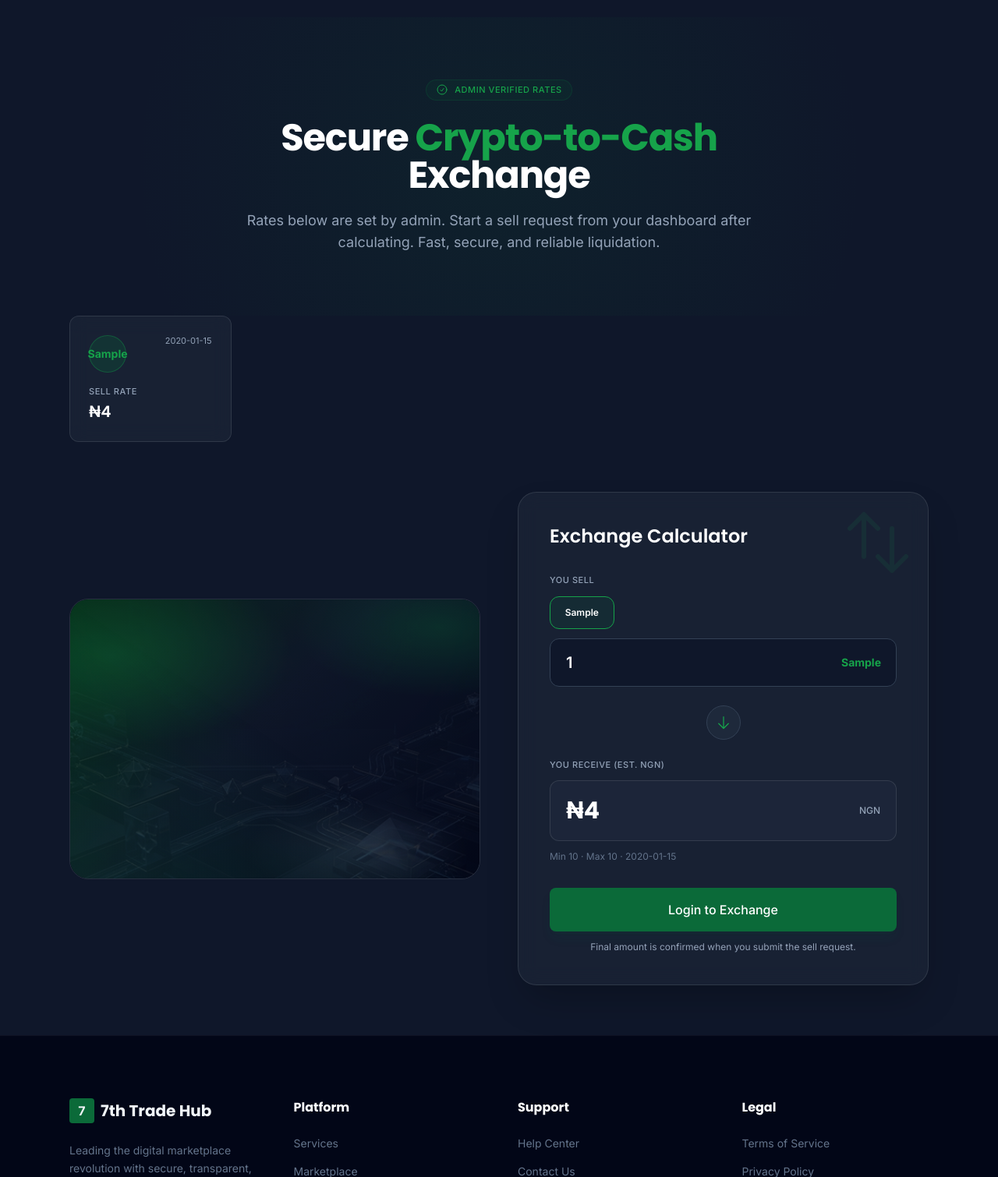
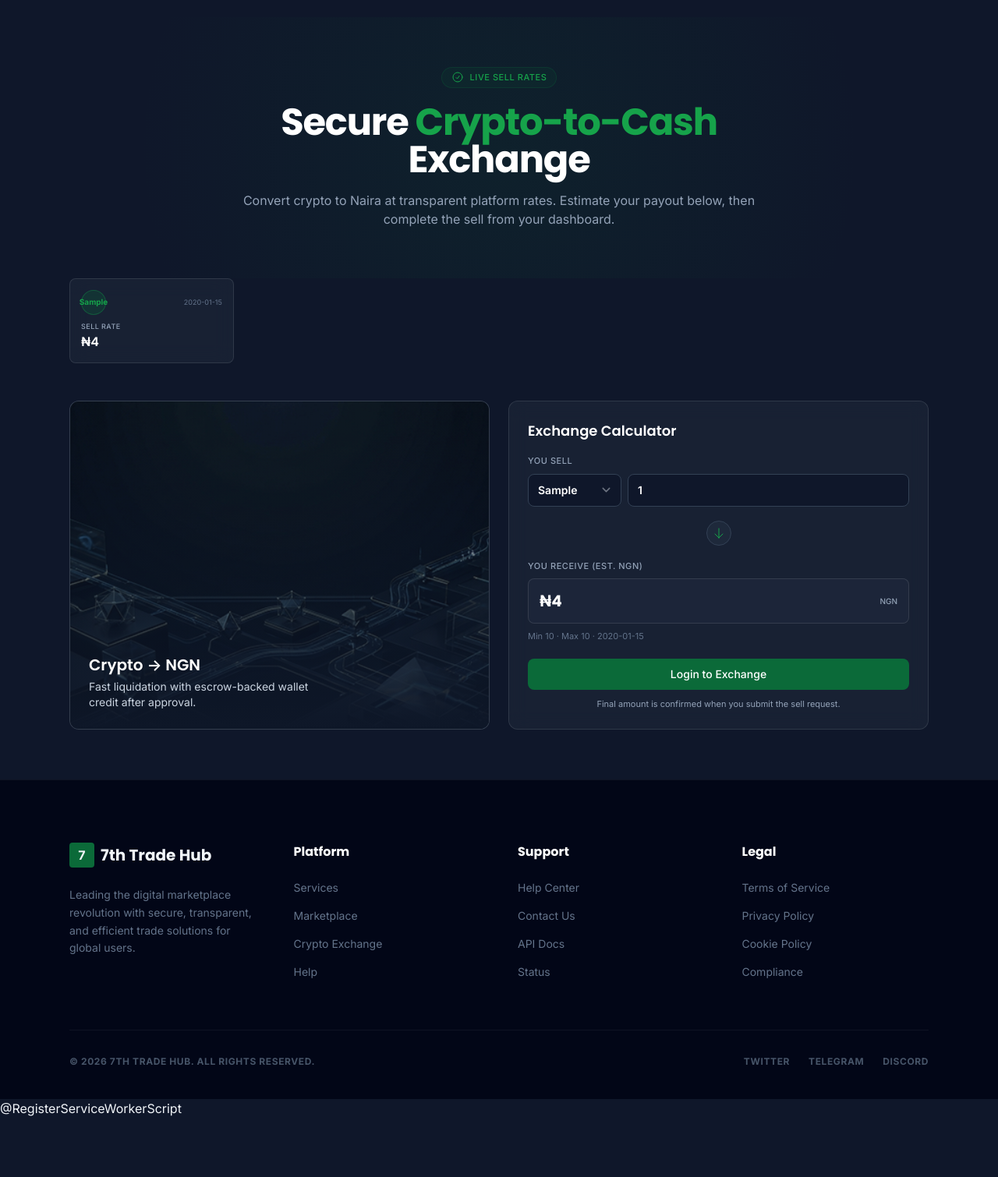
Before and after one commit to carter46/7th-trade-hub, a Laravel app: page /exchange in a window 1280 px wide. Shown: the part 82-1592 px from the top of the page at 78% size. After the commit the page ends 1514 px from the top, so only its background shows below. Run offline with Laravel 12, Linux system fonts and the light colour scheme; tables that the repository leaves empty hold one stand-in row (values such as "Sample post"); style sheets or scripts are compiled from the project's sources; some libraries are stand-ins or nearby versions.

Commit message:
Update exchange.blade.php

```diff
--- a/resources/views/pages/exchange.blade.php
+++ b/resources/views/pages/exchange.blade.php
@@ -20,7 +20,7 @@
         'BNB' => ['fg' => '#F3BA2F', 'bg' => 'rgba(243, 186, 47, 0.2)', 'border' => 'rgba(243, 186, 47, 0.3)'],
     ];
     $defaultStyle = ['fg' => '#16A34A', 'bg' => 'rgba(11, 106, 57, 0.25)', 'border' => 'rgba(22, 163, 74, 0.35)'];
-    $heroImage = asset('assets/images/Image_ro410gro410gro41.png');
+    $sideImage = asset('assets/images/Image_ro410gro410gro41.png');
     $ctaHref = auth()->check()
         ? route('dashboard.crypto-sell.create')
         : route('login');
@@ -28,26 +28,25 @@
 @endphp
 
 {{-- Hero --}}
-<section class="relative flex flex-col justify-center items-center px-5 sm:px-6 py-16 sm:py-20 text-center overflow-hidden">
+<section class="relative flex flex-col justify-center items-center px-5 sm:px-6 py-12 sm:py-16 text-center overflow-hidden">
     <div class="pointer-events-none absolute inset-0 z-0 bg-[radial-gradient(circle_at_center,rgba(11,106,57,0.12)_0%,transparent_70%)]" aria-hidden="true"></div>
     <div class="relative z-10 max-w-3xl">
-        <div class="inline-flex items-center gap-2 px-3 py-1 rounded-full bg-primary/10 border border-primary/25 text-accent mb-6">
+        <div class="inline-flex items-center gap-2 px-3 py-1 rounded-full bg-primary/10 border border-primary/25 text-accent mb-5">
             <x-ui.icon name="verified" class="w-4 h-4" />
-            <span class="text-[11px] font-medium uppercase tracking-wider">Admin Verified Rates</span>
+            <span class="text-[11px] font-medium uppercase tracking-wider">Live sell rates</span>
         </div>
-        <h1 class="font-display text-3xl sm:text-4xl lg:text-5xl font-bold tracking-tight text-white mb-5 leading-tight">
+        <h1 class="font-display text-3xl sm:text-4xl lg:text-5xl font-bold tracking-tight text-white mb-4 leading-tight">
             Secure <span class="text-accent">Crypto-to-Cash</span> Exchange
         </h1>
-        <p class="text-base sm:text-lg text-text-secondary max-w-2xl mx-auto leading-relaxed">
-            Rates below are set by admin. Start a sell request from your dashboard after calculating. Fast, secure, and reliable liquidation.
+        <p class="text-sm sm:text-base text-text-secondary max-w-2xl mx-auto leading-relaxed">
+            Convert crypto to Naira at transparent platform rates. Estimate your payout below, then complete the sell from your dashboard.
         </p>
     </div>
 </section>
 
-{{-- Rates grid --}}
 <section class="max-w-marketing mx-auto px-5 sm:px-6 pb-12 sm:pb-16" x-data="exchangeCalc(@js($rateMap))">
     @if($rates->isEmpty())
-        <div class="glassmorphism rounded-xl p-8 text-center mb-12">
+        <div class="glassmorphism rounded-xl p-8 text-center mb-10">
             <x-ui.empty
                 icon="bitcoin"
                 title="No rates available"
@@ -55,71 +54,66 @@
             />
         </div>
     @else
-        <div class="grid grid-cols-1 sm:grid-cols-2 lg:grid-cols-3 xl:grid-cols-5 gap-4 mb-12 sm:mb-16">
+        {{-- Compact rate cards --}}
+        <div class="grid grid-cols-2 sm:grid-cols-3 lg:grid-cols-5 gap-2.5 sm:gap-3 mb-10 sm:mb-12">
             @foreach($rates as $rate)
                 @php $style = $assetStyles[$rate->asset] ?? $defaultStyle; @endphp
-                <div class="glassmorphism p-5 sm:p-6 rounded-xl hover:border-accent/40 transition-all duration-300">
-                    <div class="flex justify-between items-start mb-4 gap-2">
+                <div class="glassmorphism px-3 py-3 sm:px-3.5 sm:py-3.5 rounded-lg hover:border-accent/40 transition-all">
+                    <div class="flex items-center justify-between gap-2 mb-2">
                         <div
-                            class="w-12 h-12 rounded-full flex items-center justify-center border shrink-0"
+                            class="w-8 h-8 rounded-full flex items-center justify-center border shrink-0"
                             style="background: {{ $style['bg'] }}; border-color: {{ $style['border'] }};"
                         >
-                            <span class="font-bold text-sm" style="color: {{ $style['fg'] }};">{{ $rate->asset }}</span>
+                            <span class="font-bold text-[10px]" style="color: {{ $style['fg'] }};">{{ $rate->asset }}</span>
                         </div>
                         @if($rate->processing_time)
-                            <span class="text-[11px] text-text-secondary text-right leading-snug">{{ $rate->processing_time }}</span>
+                            <span class="text-[9px] text-text-muted text-right leading-tight line-clamp-2">{{ $rate->processing_time }}</span>
                         @endif
                     </div>
-                    <div class="space-y-1">
-                        <p class="text-text-secondary text-[11px] font-medium uppercase tracking-wider">Sell Rate</p>
-                        <p class="font-display text-lg sm:text-xl font-semibold text-white">
-                            ₦{{ number_format($rate->sell_rate_ngn, 0) }}
-                        </p>
-                    </div>
+                    <p class="text-text-secondary text-[9px] font-medium uppercase tracking-wider">Sell Rate</p>
+                    <p class="font-display text-sm sm:text-base font-semibold text-white leading-tight mt-0.5">
+                        ₦{{ number_format($rate->sell_rate_ngn, 0) }}
+                    </p>
                 </div>
             @endforeach
         </div>
 
-        {{-- Calculator --}}
-        <div class="grid grid-cols-1 lg:grid-cols-2 gap-10 lg:gap-12 items-center">
-            <div class="relative hidden lg:block min-h-[360px] rounded-3xl overflow-hidden border border-border-subtle">
-                <div class="absolute inset-0 bg-gradient-to-tr from-primary/20 via-transparent to-transparent z-[1]"></div>
-                <div
-                    class="absolute inset-0 bg-cover bg-center opacity-60"
-                    style="background-image: url('{{ $heroImage }}')"
-                    aria-hidden="true"
-                ></div>
-                <div class="absolute inset-0 marketing-page-hero-bg opacity-80 z-0" aria-hidden="true"></div>
+        {{-- Image + compact calculator --}}
+        <div class="grid grid-cols-1 lg:grid-cols-2 gap-5 lg:gap-6 items-stretch">
+            <div class="relative min-h-[220px] sm:min-h-[280px] lg:min-h-0 rounded-xl overflow-hidden border border-border-subtle bg-elevated">
+                <img
+                    src="{{ $sideImage }}"
+                    alt=""
+                    class="absolute inset-0 w-full h-full object-cover"
+                >
+                <div class="absolute inset-0 bg-gradient-to-t from-surface via-surface/50 to-transparent"></div>
+                <div class="absolute inset-0 bg-primary/10 mix-blend-overlay"></div>
+                <div class="absolute bottom-0 left-0 right-0 p-5 sm:p-6">
+                    <p class="font-display text-lg sm:text-xl font-semibold text-white">Crypto → NGN</p>
+                    <p class="text-xs sm:text-sm text-slate-300 mt-1 max-w-xs">
+                        Fast liquidation with escrow-backed wallet credit after approval.
+                    </p>
+                </div>
             </div>
 
-            <div class="glassmorphism p-6 sm:p-8 md:p-10 rounded-2xl sm:rounded-3xl shadow-2xl relative overflow-hidden">
-                <div class="absolute top-4 right-4 opacity-10 text-accent pointer-events-none" aria-hidden="true">
-                    <x-ui.icon name="swap" class="w-24 h-24" />
-                </div>
-
-                <h2 class="font-display text-xl sm:text-2xl font-semibold text-white mb-6 sm:mb-8 relative z-10">
+            <div class="glassmorphism p-5 sm:p-6 rounded-xl relative overflow-hidden flex flex-col">
+                <h2 class="font-display text-lg font-semibold text-white mb-4">
                     Exchange Calculator
                 </h2>
 
-                <div class="space-y-6 relative z-10">
-                    <div class="space-y-3">
-                        <label class="text-[11px] font-medium uppercase tracking-wider text-text-secondary block">You Sell</label>
-                        <div class="grid grid-cols-3 sm:grid-cols-5 gap-2">
-                            @foreach($rates as $rate)
-                                <button
-                                    type="button"
-                                    @click="asset = '{{ $rate->asset }}'"
-                                    :class="asset === '{{ $rate->asset }}'
-                                        ? 'border-accent bg-primary/15 text-white'
-                                        : 'border-border-default bg-elevated text-text-secondary hover:border-accent/50'"
-                                    class="p-2.5 sm:p-3 rounded-xl border transition-all text-center"
-                                >
-                                    <span class="text-xs font-semibold block">{{ $rate->asset }}</span>
-                                </button>
-                            @endforeach
-                        </div>
-                        <div class="relative">
-                            <label for="exchange-amount" class="sr-only">Amount</label>
+                <div class="space-y-4 flex-1">
+                    <div class="space-y-2">
+                        <label for="exchange-asset" class="text-[11px] font-medium uppercase tracking-wider text-text-secondary block">You Sell</label>
+                        <div class="flex gap-2">
+                            <select
+                                id="exchange-asset"
+                                x-model="asset"
+                                class="w-[7.5rem] shrink-0 bg-surface border border-border-default focus:border-accent focus:ring-1 focus:ring-accent/40 rounded-lg px-3 py-2.5 text-sm font-semibold text-white"
+                            >
+                                @foreach($rates as $rate)
+                                    <option value="{{ $rate->asset }}">{{ $rate->asset }}</option>
+                                @endforeach
+                            </select>
                             <input
                                 id="exchange-amount"
                                 x-model.number="amount"
@@ -127,34 +121,33 @@
                                 step="any"
                                 min="0"
                                 placeholder="0.00"
-                                class="w-full bg-surface border border-border-default focus:border-accent focus:ring-1 focus:ring-accent/40 rounded-xl px-5 py-4 text-xl font-semibold text-white placeholder:text-text-muted transition-all [appearance:textfield] [&::-webkit-outer-spin-button]:appearance-none [&::-webkit-inner-spin-button]:appearance-none"
+                                class="min-w-0 flex-1 bg-surface border border-border-default focus:border-accent focus:ring-1 focus:ring-accent/40 rounded-lg px-3 py-2.5 text-sm font-semibold text-white placeholder:text-text-muted [appearance:textfield] [&::-webkit-outer-spin-button]:appearance-none [&::-webkit-inner-spin-button]:appearance-none"
                             >
-                            <span class="absolute right-5 top-1/2 -translate-y-1/2 text-sm font-bold text-accent" x-text="asset"></span>
                         </div>
                     </div>
 
-                    <div class="flex justify-center">
-                        <div class="w-11 h-11 rounded-full bg-elevated border border-border-default flex items-center justify-center text-accent">
-                            <x-ui.icon name="arrow-down" class="w-5 h-5" />
+                    <div class="flex justify-center py-0.5">
+                        <div class="w-8 h-8 rounded-full bg-elevated border border-border-default flex items-center justify-center text-accent">
+                            <x-ui.icon name="arrow-down" class="w-4 h-4" />
                         </div>
                     </div>
 
-                    <div class="space-y-3">
+                    <div class="space-y-2">
                         <label class="text-[11px] font-medium uppercase tracking-wider text-text-secondary block">You Receive (Est. NGN)</label>
-                        <div class="bg-elevated/80 border border-border-subtle rounded-xl px-5 py-5 flex justify-between items-center gap-3">
-                            <span class="font-display text-2xl sm:text-3xl font-bold text-white truncate">
+                        <div class="bg-elevated/80 border border-border-subtle rounded-lg px-3.5 py-3.5 flex justify-between items-center gap-2">
+                            <span class="font-display text-xl font-bold text-white truncate">
                                 ₦<span x-text="receiveFormatted"></span>
                             </span>
-                            <span class="text-xs font-medium text-text-secondary shrink-0">NGN</span>
+                            <span class="text-[10px] font-medium text-text-secondary shrink-0">NGN</span>
                         </div>
-                        <p class="text-xs text-text-muted" x-text="hint"></p>
+                        <p class="text-[11px] text-text-muted" x-text="hint"></p>
                     </div>
 
-                    <div class="pt-2">
-                        <x-ui.button href="{{ $ctaHref }}" variant="primary" size="lg" class="w-full !h-14 !text-base hover:!bg-accent shadow-lg shadow-primary/10">
+                    <div class="pt-1 mt-auto">
+                        <x-ui.button href="{{ $ctaHref }}" variant="primary" size="md" class="w-full hover:!bg-accent">
                             {{ $ctaLabel }}
                         </x-ui.button>
-                        <p class="text-center mt-3 text-xs text-text-secondary">
+                        <p class="text-center mt-2.5 text-[11px] text-text-secondary">
                             Final amount is confirmed when you submit the sell request.
                         </p>
                     </div>
```
